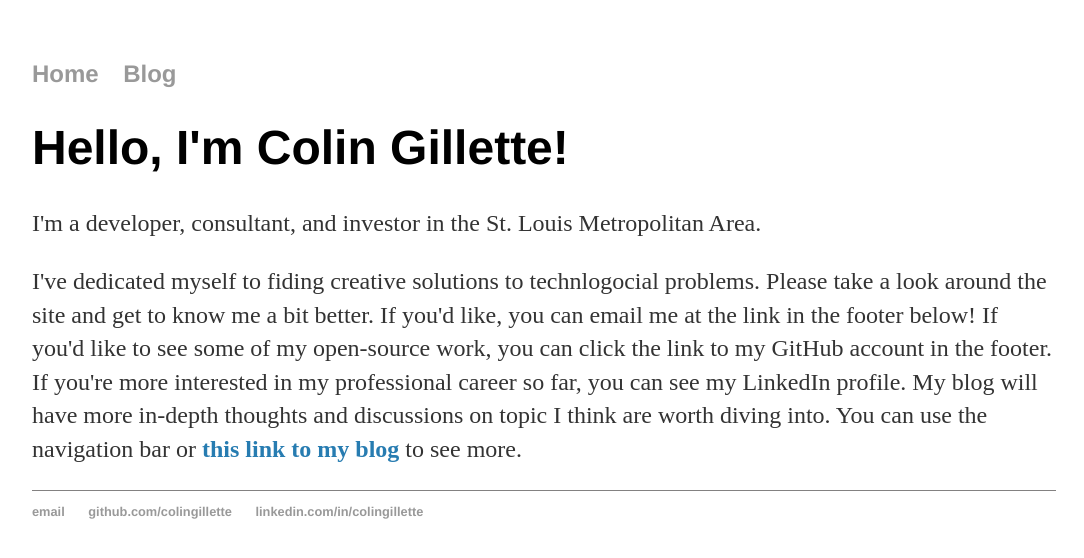
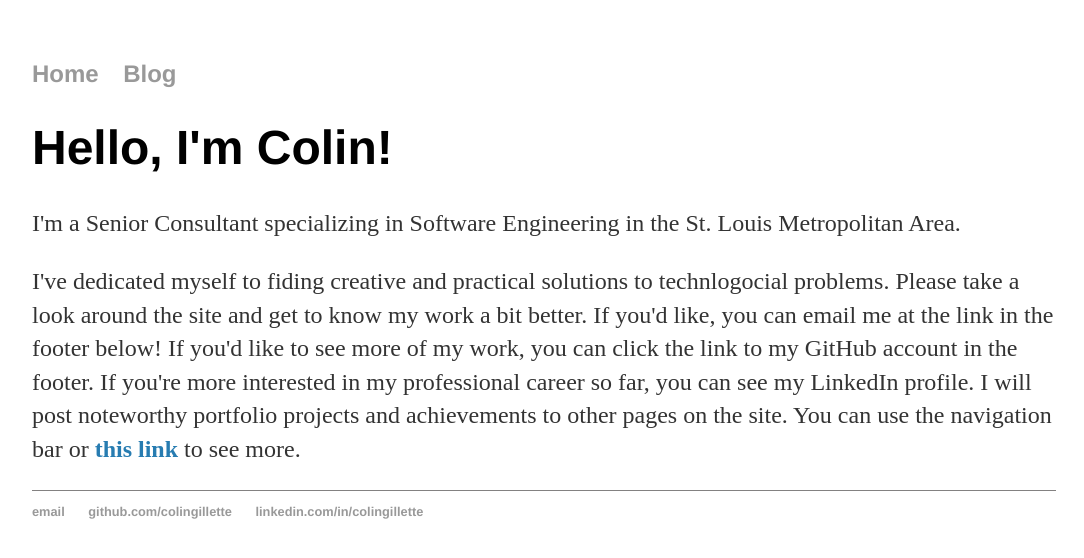
Before and after one commit to colingillette/colingillette.github.io, a Jekyll site: the page built from index.html, in a window 1280 px wide. Shown: the top 558 px of the page, without its empty margins (96-1180 px from the left). Built offline with Jekyll 4.4.1, drawn with Linux system fonts in a browser that asks for light colours.

```diff
--- a/_layouts/default.html
+++ b/_layouts/default.html
@@ -28,7 +28,7 @@
         </div><!-- /.container -->
         <footer>
             <ul>
-                <li><a class=" out-of-text-link" href="mailto:colingillette35@gmail.com">email</a></li>
+                <li><a class=" out-of-text-link" href="mailto:colingillette35@outlook.com">email</a></li>
 				<li><a class=" out-of-text-link" href="https://github.com/colingillette">github.com/colingillette</a></li>
 				<li><a class=" out-of-text-link" href="https://www.linkedin.com/in/colingillette/">linkedin.com/in/colingillette</a></li>
             </ul>
--- a/index.html
+++ b/index.html
@@ -1,18 +1,18 @@
 ---
 layout: default
-title: Colin Alexander Gillette
+title: Colin Gillette
 ---
 <div class="blurb">
-    <h1>Hello, I'm Colin Gillette!</h1>
+    <h1>Hello, I'm Colin!</h1>
     <p>
-        I'm a developer, consultant, and investor in the St. Louis Metropolitan Area.
+        I'm a Senior Consultant specializing in Software Engineering in the St. Louis Metropolitan Area.
     </p>
     <p>
-        I've dedicated myself to fiding creative solutions to technlogocial problems.
-        Please take a look around the site and get to know me a bit better. If you'd like, you can email me at the link in the footer
-        below! If you'd like to see some of my open-source work, you can click the link to my GitHub account in the footer.
-        If you're more interested in my professional career so far, you can see my LinkedIn profile. My blog will have more in-depth
-        thoughts and discussions on topic I think are worth diving into. You can use the navigation bar or
-        <a href="https://colingillette.com/blog">this link to my blog</a> to see more.
+        I've dedicated myself to fiding creative and practical solutions to technlogocial problems.
+        Please take a look around the site and get to know my work a bit better. If you'd like, you can email me at the link in the footer
+        below! If you'd like to see more of my work, you can click the link to my GitHub account in the footer.
+        If you're more interested in my professional career so far, you can see my LinkedIn profile. I will post noteworthy portfolio projects and achievements
+        to other pages on the site. You can use the navigation bar or
+        <a href="https://colingillette.com/blog">this link</a> to see more.
     </p>
 </div>
```
Also changed, not shown: _posts/2022-07-30-start-of-stocks.md (deleted, +0 -11 lines).
